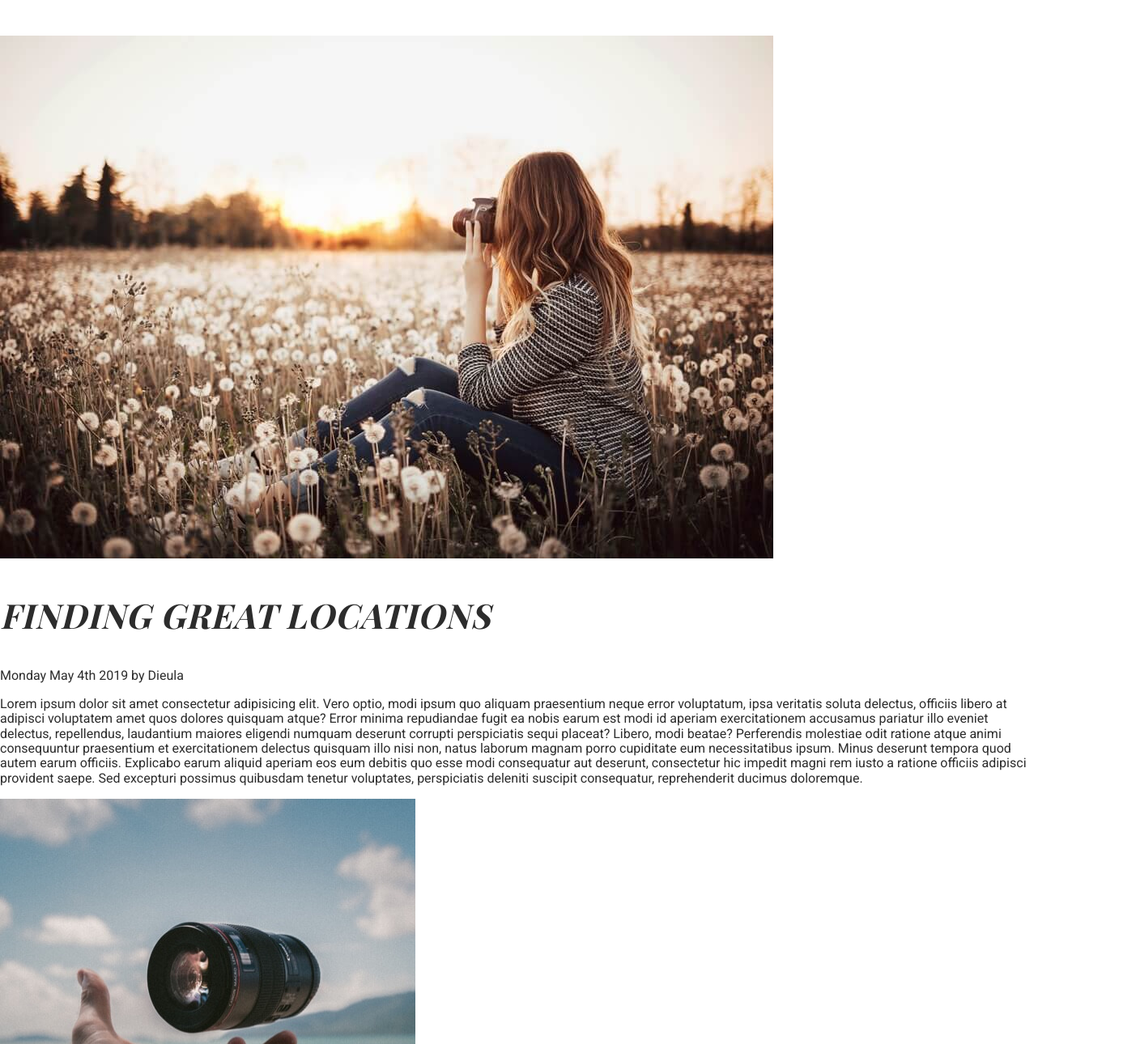
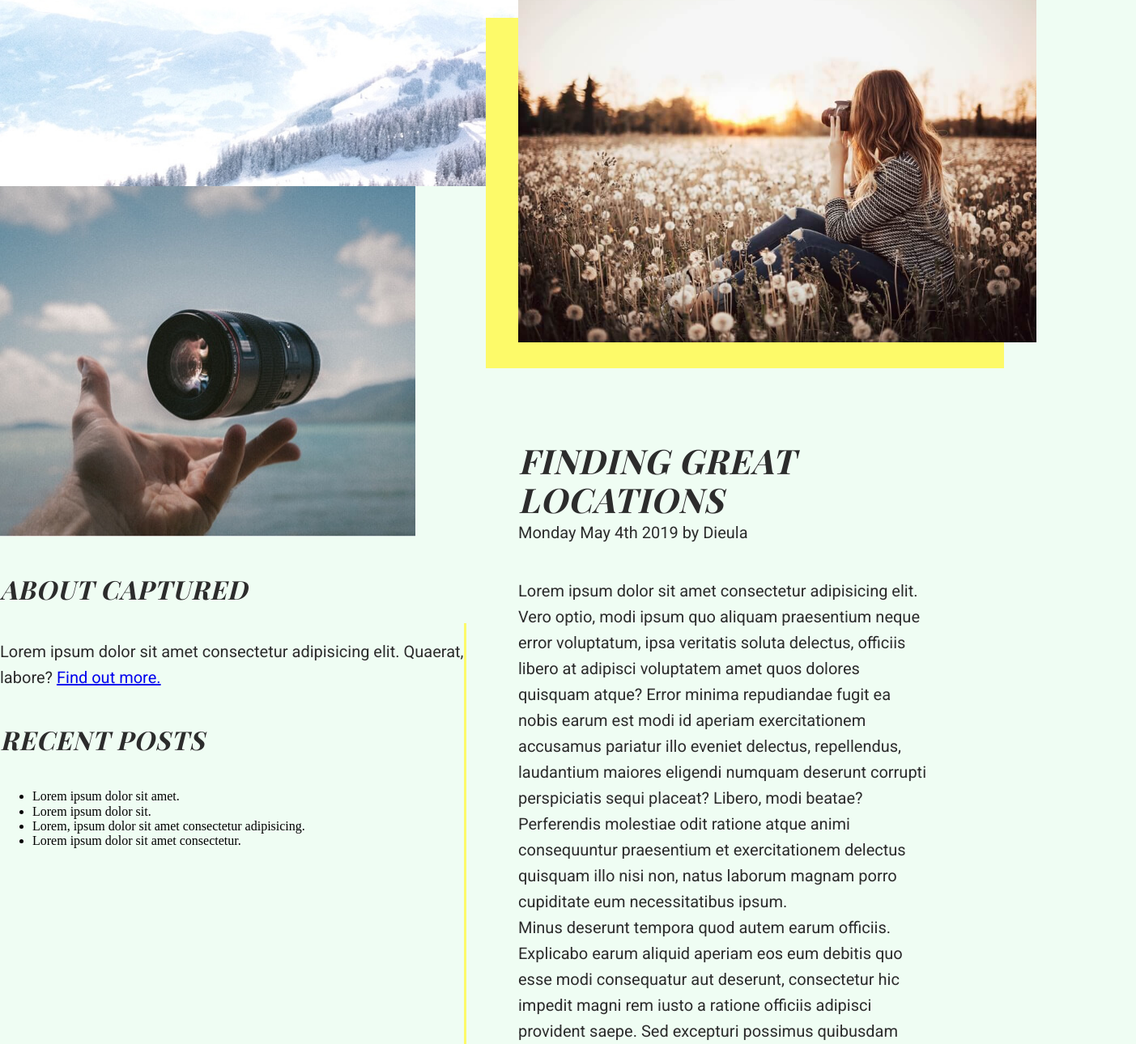
Before and after one commit to danimayfield/capturedWebsite, a plain HTML site: page captured-blog.html in a window 1280 px wide. Shown: the part 266-1556 px from the top of the page at 81% size, 1403 px wide, since content can reach past the window. Drawn offline with nearby package versions, Linux system fonts and the light colour scheme; a web font is replaced by a local one.

Commit message:
updates to the blog page made

```diff
--- a/captured-blog.html
+++ b/captured-blog.html
@@ -26,24 +26,29 @@
         </h2>
     </header>
     <section>
-        <div class="photoWrapperBlog"></div>
+        <div class="photoWrapperBlog">
             <img src="./captured-final-assets/blog-post-image.jpg" alt="Photographer sitting in field of dandelions at sunset taking a photo of the sunset">
+        </div>
+        <div class="blogTextBorder"> </div>
             <div class="blogTextContainer">
                 <h3>
                     Finding Great Locations
                 </h3>
-            <p>Monday May 4th 2019 by Dieula</p>
+                <p class="blogDate1">
+                    Monday May 4th 2019 by Dieula
+                </p>
                 <p>
-                Lorem ipsum dolor sit amet consectetur adipisicing elit. Vero optio, modi ipsum quo aliquam praesentium neque error voluptatum, ipsa veritatis soluta delectus, officiis libero at adipisci voluptatem amet quos dolores quisquam atque? Error minima repudiandae fugit ea nobis earum est modi id aperiam exercitationem accusamus pariatur illo eveniet delectus, repellendus, laudantium maiores eligendi numquam deserunt corrupti perspiciatis sequi placeat? Libero, modi beatae? Perferendis molestiae odit ratione atque animi consequuntur praesentium et exercitationem delectus quisquam illo nisi non, natus laborum magnam porro cupiditate eum necessitatibus ipsum. Minus deserunt tempora quod autem earum officiis. Explicabo earum aliquid aperiam eos eum debitis quo esse modi consequatur aut deserunt, consectetur hic impedit magni rem iusto a ratione officiis adipisci provident saepe. Sed excepturi possimus quibusdam tenetur voluptates, perspiciatis deleniti suscipit consequatur, reprehenderit ducimus doloremque.
+                    Lorem ipsum dolor sit amet consectetur adipisicing elit. Vero optio, modi ipsum quo aliquam praesentium neque error voluptatum, ipsa veritatis soluta delectus, officiis libero at adipisci voluptatem amet quos dolores quisquam atque? Error minima repudiandae fugit ea nobis earum est modi id aperiam exercitationem accusamus pariatur illo eveniet delectus, repellendus, laudantium maiores eligendi numquam deserunt corrupti perspiciatis sequi placeat? Libero, modi beatae? Perferendis molestiae odit ratione atque animi consequuntur praesentium et exercitationem delectus quisquam illo nisi non, natus laborum magnam porro cupiditate eum necessitatibus ipsum.<br> Minus deserunt tempora quod autem earum officiis.  Explicabo earum aliquid aperiam eos eum debitis quo esse modi consequatur aut deserunt, consectetur hic impedit magni rem iusto a ratione officiis adipisci provident saepe. Sed excepturi possimus quibusdam tenetur voluptates. <br> Lorem ipsum, dolor sit amet consectetur adipisicing elit. Ipsam quia nihil minima minus architecto deserunt dolorem esse iusto sit, unde provident maxime blanditiis soluta quidem sequi, sint velit id necessitatibus. <br> Lorem ipsum dolor sit amet consectetur adipisicing elit. Modi expedita ducimus amet omnis. Numquam reiciendis repellendus est facere in? Hic?
                 </p>
             </div>
+
     </section>
-    <aside>
+    <aside class="clearfix">
         <img src="./captured-final-assets/side-blog-image.jpg" alt="A hand lightly tossing a camera lens in the air with the sea and mountains in the background">
         <div class="textWrapper">
-            <h5>
+            <h4>
                 About Captured
-            </h5>
+            </h4>
             <p>
                 Lorem ipsum dolor sit amet consectetur adipisicing elit. Quaerat, labore? <a href="#">Find out more.</a>
             </p>
@@ -58,7 +63,11 @@
             </ul>
         </div>
     </aside>
+    <div class="clearfix">
         <section class="comments">
+            <h4>
+                Comments:
+            </h4>
             <div class="comment1">
                 <img src="./captured-final-assets/comment-1.jpg" alt="Commenter with hat on looking away from camera">
                 <div class="commentTextWrapper">
@@ -98,6 +107,7 @@
                 </form>
             </div>
         </section>
+    </div>
     <footer>
         <p>Copyright © 2018 HackerYou</p>
     </footer>
--- /dev/null
+++ b/styles/sass/_blog.scss
@@ -0,0 +1,52 @@
+body{
+    background-color: $backgroundColor;
+}
+header {
+    background-image: url(../../captured-final-assets/blog-header.jpg);
+    background-repeat: no-repeat;
+    background-size: cover;
+    background-position: center;
+    height: 60vh;
+        h2 {
+        text-align: center;
+    }
+}
+section {
+    float: right;
+    width: 50%;
+    position:relative;
+    .photoWrapperBlog {
+        background-color:$wrapColor;
+        display:flex;
+        justify-content: flex-end;
+        position:relative;
+        bottom: 26vh;
+        right: 5vh;
+        img {
+            position:relative;
+            bottom: 4vh;
+            left: 5vh;
+            width: 100%;
+        }
+    }
+    .blogTextBorder {
+        border-left: $wrapColor 3px solid;
+        border-bottom: $wrapColor 3px solid;
+        position: absolute;
+        width: 83%;
+        height: 100vh;
+        right: 22vh;
+        bottom: 2vh;
+    }
+    .blogTextContainer {
+        margin-right: 20%;
+        margin-top: -25%;
+        h3 {
+            margin-bottom: 0;
+        }
+        p {
+            margin-bottom: 40px;
+            margin-top: 0;
+        }
+    }
+}
--- a/styles/sass/_generalStyles.scss
+++ b/styles/sass/_generalStyles.scss
@@ -74,5 +74,8 @@ button {
 
 p {
     font-family: 'Roboto', sans-serif;
+    font-weight: regular;
+    font-size: 20px;
+    line-height: 32px;
     color: $fontColor;
 }
--- a/styles/sass/style.scss
+++ b/styles/sass/style.scss
@@ -1,6 +1,7 @@
 @import 'setup';
 @import 'generalStyles';
 @import 'contact';
+@import 'blog';
 
 nav {
     ul {
```
Also changed, not shown: styles/style.css. Lines whose indentation alone changed are shown as unchanged.
